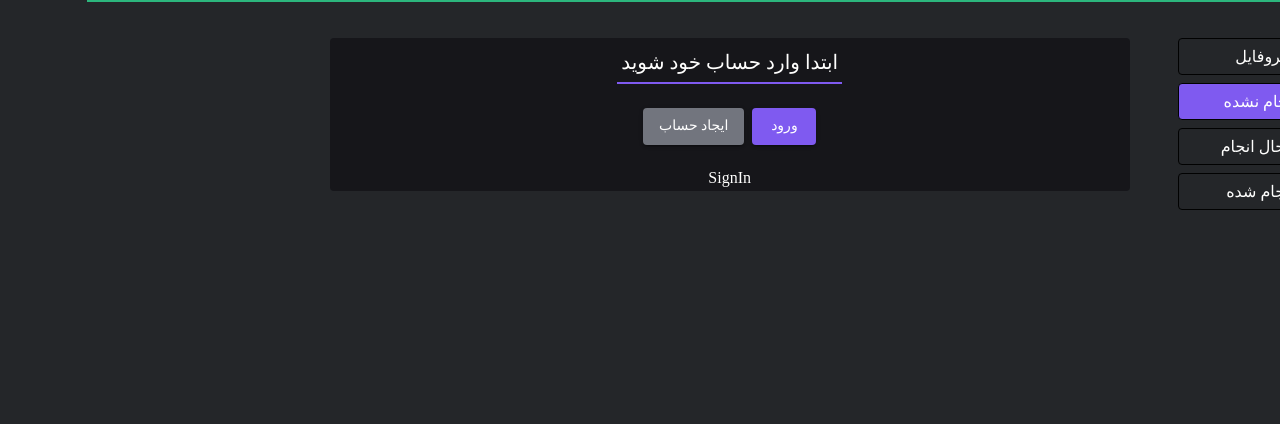
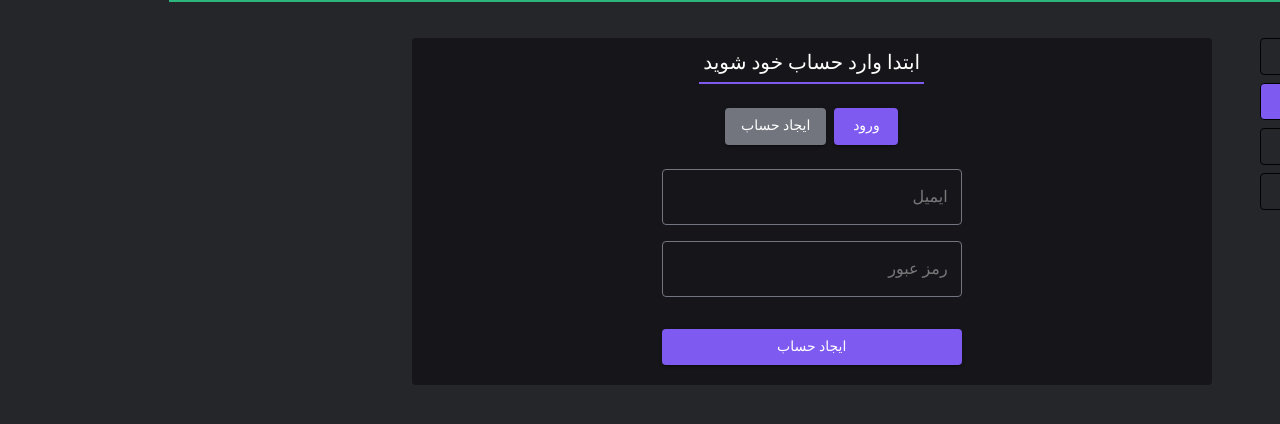
Before and after one commit to hwssein/Nextjs-todo-app, a Next.js app: page / in a window 1280 px wide. Shown: the top 424 px of the page. Built offline with nearby package versions, Linux system fonts and the light colour scheme; a web font is replaced by a local one.

Commit message:
V.0.5 add signin and next auth config

```diff
--- a/src/components/template/SignIn.jsx
+++ b/src/components/template/SignIn.jsx
@@ -1,7 +1,71 @@
-import React from "react";
+import { useState } from "react";
+import Form from "../module/Form";
+import { useRouter } from "next/router";
+
+import { Box } from "@mui/material";
+import { signIn } from "next-auth/react";
+import { toast } from "react-toastify";
 
 function SignIn() {
-  return <div>SignIn</div>;
+  const router = useRouter();
+
+  const [form, setForm] = useState({
+    email: "",
+    password: "",
+  });
+  const [loadingBtn, setLoadingBtn] = useState(false);
+
+  const changeHandler = (event) => {
+    const { name, value } = event.target;
+    setForm({
+      ...form,
+      [name]: name === "email" ? value.trim().toLowerCase() : value.trim(),
+    });
+  };
+
+  const submitHandler = async (event) => {
+    event.preventDefault();
+
+    setLoadingBtn(true);
+
+    const req = await signIn("credentials", {
+      email: form.email,
+      password: form.password,
+      redirect: false,
+    });
+
+    if (req.ok === false) {
+      const notification = JSON.parse(req.error);
+
+      setLoadingBtn(false);
+
+      toast.error(notification.fa);
+    }
+
+    if (req.ok === true) {
+      toast.success("با موفقیت وارد شدید");
+      router.replace("/not-done");
+    }
+
+    console.log(req);
+  };
+
+  return (
+    <Box
+      component="div"
+      sx={{
+        width: "100%",
+        marginBottom: "8px",
+      }}
+    >
+      <Form
+        form={form}
+        loadingBtn={loadingBtn}
+        changeHandler={changeHandler}
+        submitHandler={submitHandler}
+      />
+    </Box>
+  );
 }
 
 export default SignIn;
--- a/src/components/template/SignUp.jsx
+++ b/src/components/template/SignUp.jsx
@@ -1,5 +1,5 @@
 import { useState } from "react";
-import Form from "../module/form";
+import Form from "../module/Form";
 import { useRouter } from "next/router";
 
 import { Box } from "@mui/material";
--- a/src/pages/api/auth/signUp.js
+++ b/src/pages/api/auth/signUp.js
@@ -20,7 +20,7 @@ const handler = async (req, res) => {
     return res.status(422).json({
       status: "failed",
       message: "can not accept email",
-      notification: "ایمیل وارد شده قابل قبول نیست",
+      notification: "ایمیل وارد شده نا معتبر است",
     });
   }
 
```
Also changed, not shown: src/pages/api/auth/[...nextauth].js (added, +75 -0 lines).
